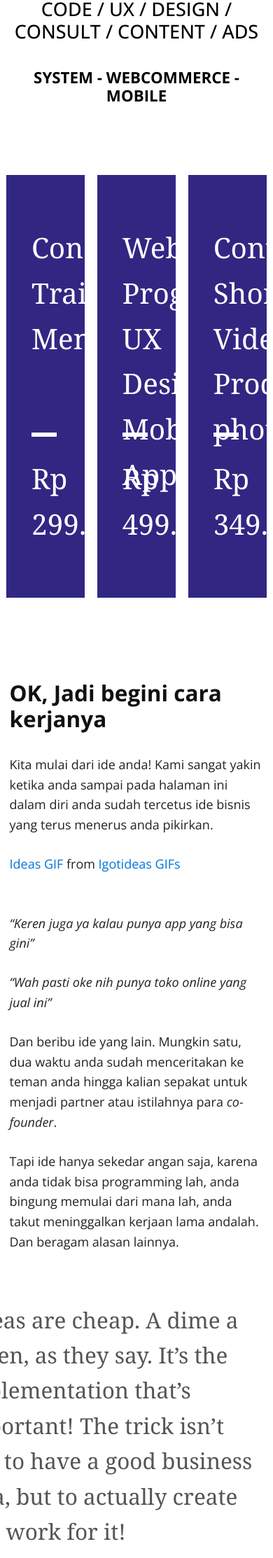
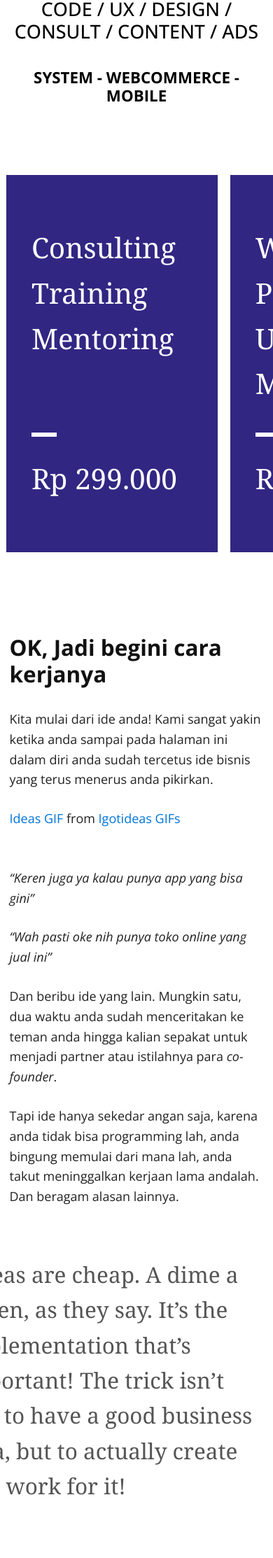
Before and after one commit to kemtol/rocktokom, a Jekyll site: the page built from index.md, in a window 390 px wide. Shown: the part 611-2837 px from the top of the page at 70% size. Built offline with Jekyll 4.4.1, drawn with Linux system fonts in a browser that asks for light colours; nearby versions of some CDN libraries; a script that is not in the unit is left out; our own code applies the rules of GitHub Pages for plain Markdown files.

Commit message:
Update default.html

```diff
--- a/_layouts/default.html
+++ b/_layouts/default.html
@@ -38,6 +38,11 @@
     }
     #landing--page .lp > div > span.bl{height: 15rem;display: block;}
     #landing--page .lp > div > hr{width: 2rem;border-bottom: 6px solid #fff;}
+
+    @media screen and (max-width: 959px) {
+      #landing--page{width:100%;overflow-x:scroll}
+      #landing--page > div{width: 960px;}
+    }
   </style>
 </head>
 <body>
@@ -51,6 +56,7 @@
     </div>
 
     <div id="landing--page">
+      <div>
         <div class="lp">
           <div>
             <span class="bl">
@@ -83,6 +89,7 @@
           </div>
         </div>
       </div>
+    </div>
 
     <div class="container">
     {{ content }}
```
Lines whose indentation alone changed are shown as unchanged.
